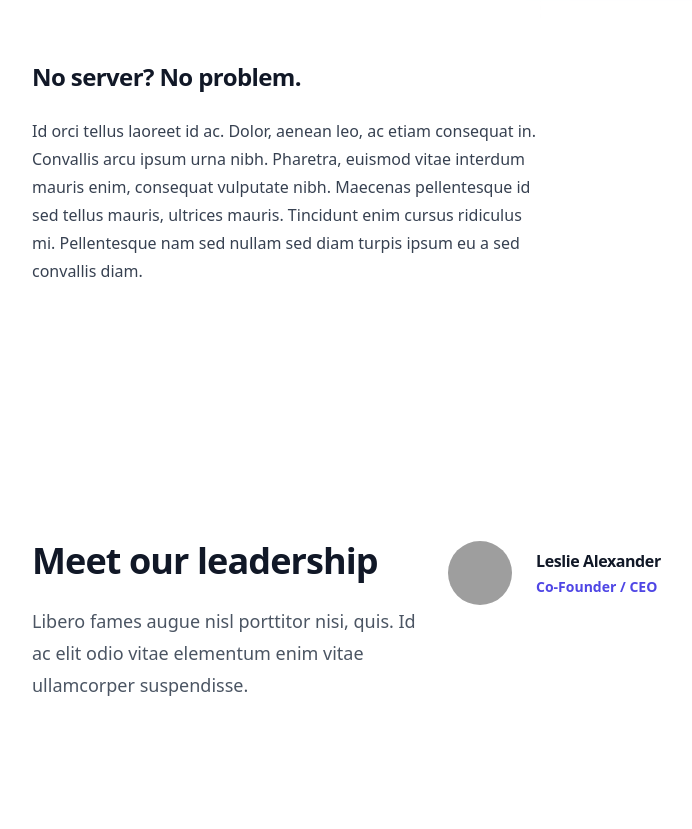
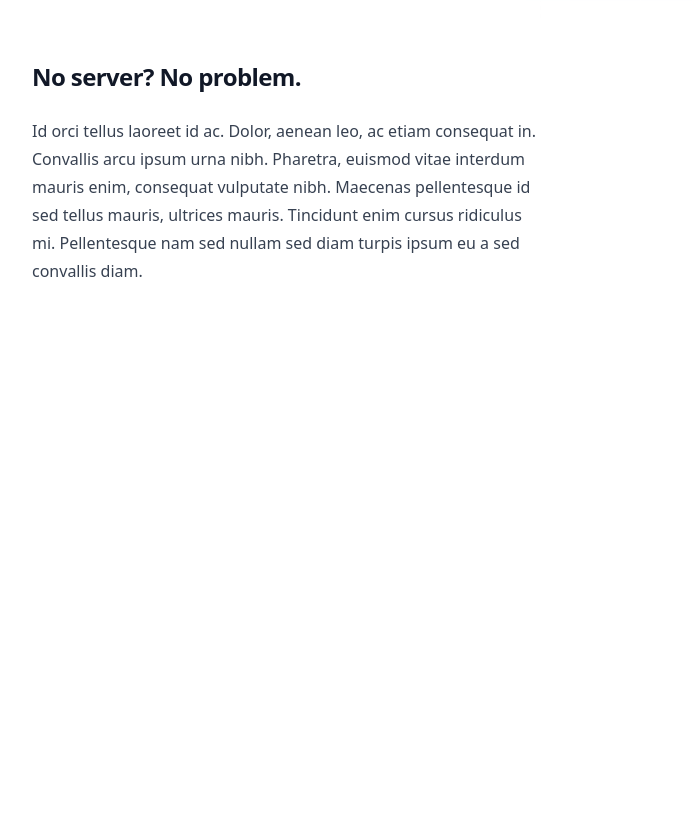
Before and after one commit to lea-ger/bc-workshop-git, a website: page src/features.html in a window 1280 px wide. Shown: the part 999-1828 px from the top of the page, without its empty margins (0-692 px from the left). After the commit the page ends 1412 px from the top, so only its background shows below. Drawn offline with Linux system fonts and the light colour scheme; grey boxes are pictures that could not be loaded.

Commit message:
hotfix: remove fired CEO from website

```diff
--- a/src/features.html
+++ b/src/features.html
@@ -125,28 +125,6 @@
               </div>
             </div>
           </div>
-          <div class="bg-white py-24 sm:py-32">
-            <div class="mx-auto grid max-w-7xl gap-x-8 gap-y-20 px-6 lg:px-8 xl:grid-cols-3">
-              <div class="max-w-2xl">
-                <h2 class="text-3xl font-bold tracking-tight text-gray-900 sm:text-4xl">Meet our leadership</h2>
-                <p class="mt-6 text-lg leading-8 text-gray-600">Libero fames augue nisl porttitor nisi, quis. Id ac elit odio vitae elementum enim vitae ullamcorper suspendisse.</p>
-              </div>
-              <ul role="list" class="grid gap-x-8 gap-y-12 sm:grid-cols-2 sm:gap-y-16 xl:col-span-2">
-                <li>
-                  <div class="flex items-center gap-x-6">
-                    <img class="h-16 w-16 rounded-full" src="https://images.unsplash.com/photo-1494790108377-be9c29b29330?ixlib=rb-1.2.1&ixid=eyJhcHBfaWQiOjEyMDd9&auto=format&fit=facearea&facepad=2&w=256&h=256&q=80" alt="">
-                    <div>
-                      <h3 class="text-base font-semibold leading-7 tracking-tight text-gray-900">Leslie Alexander</h3>
-                      <p class="text-sm font-semibold leading-6 text-indigo-600">Co-Founder / CEO</p>
-                    </div>
-                  </div>
-                </li>
-
-                <!-- More people... -->
-              </ul>
-            </div>
-          </div>
-
       </div>
 </body>
 </html>
```
Also changed, not shown: src/index.html (+1 -1 lines).
